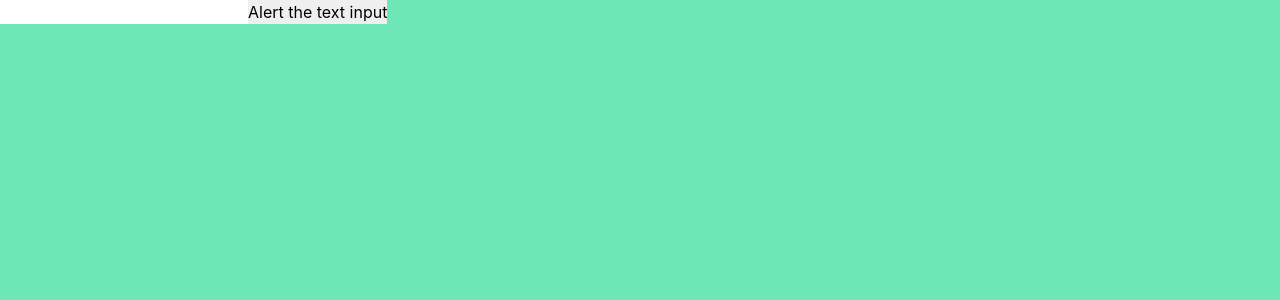
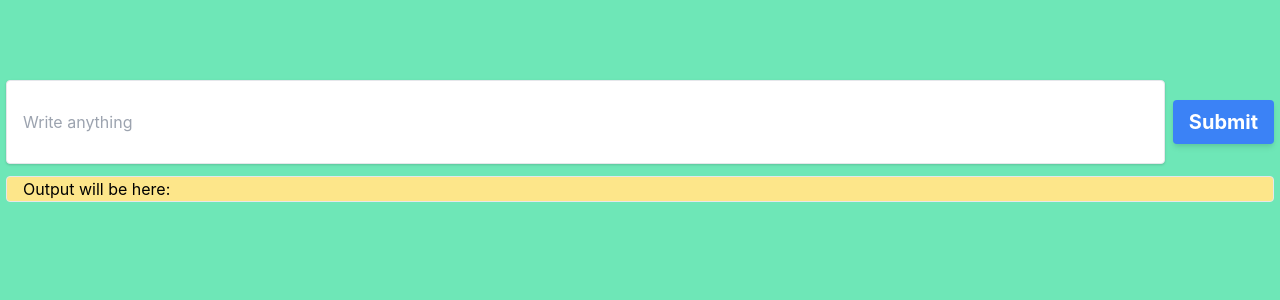
Before and after one commit to chetanbaruzo/Firstreacttailwind, a React (Create React App) app: page / in a window 1280 px wide. Shown: the top 300 px of the page. Built offline with nearby package versions, Linux system fonts and the light colour scheme.

Commit message:
fourth commit

```diff
--- a/src/Message.css
+++ b/src/Message.css
@@ -0,0 +1,27 @@
+/*    'xxs' : {'min': '300px', 'max': '474px'},
+      'xs' : {'min': '475px', 'max': '639px'},
+      'sm': {'min': '640px', 'max': '767px'},
+      'md': {'min': '768px', 'max': '1023px'},
+      'lg': {'min': '1024px', 'max': '1279px'},
+      'xl': {'min': '1280px', 'max': '1535px'},
+      '2xl': {'min': '1536px'}, */
+
+/*  xxs:
+        xs:
+        sm:
+        md:
+        lg:
+        xl:
+        2xl: */
+
+.inputtext {
+  @apply shadow appearance-none border rounded w-full pl-4 text-gray-700  focus:outline-none py-0;
+}
+
+.mainbutton {
+  @apply bg-blue-500 hover:bg-blue-700 text-white font-bold py-2 px-4 mb-5 ml-2 rounded focus:outline-none;
+}
+
+.outputtext {
+  @apply border rounded bg-yellow-200 mx-1.5 mt-3 pl-4;
+}
--- a/src/Message.js
+++ b/src/Message.js
@@ -2,22 +2,27 @@ import React from "react";
 import { Component } from "react";
 import ReactDom from "react-dom";
 import Messagechild from "./Messagechild";
+import "./Message.css";
 
 class Message extends React.Component {
-    constructor(props) {
-      super(props);
-      this.textInput = React.createRef();
-    }
+  state = { message: "" };
+  callbackFunction = (childData) => {
+    this.setState({ message: childData });
+  };
 
-    componentDidMount() {
-      console.log(this.textInput.current.value);
-    }
-
-    render() {
-      return (
-        <Messagechild ref={this.textInput} />
-      );
-    }
+  render() {
+    return (
+      <div>
+        {/* Create a callback function in the parent component.
+          This callback function will get the data from the child component.
+          Pass the callback function in the parent as a prop to the child component.
+          The child component calls the parent callback function using props.
+          */}
+        <Messagechild parentCallback={this.callbackFunction} />
+        <p className="outputtext">Output will be here: {this.state.message} </p>
+      </div>
+    );
   }
+}
 
 export default Message;
--- a/src/Messagechild.js
+++ b/src/Messagechild.js
@@ -1,30 +1,48 @@
 import React from "react";
 import { Component } from "react";
 import reactDom from "react-dom";
+import "./Message.css";
 
-class Messagechild extends React.Component {
+class Messagechild extends Component {
   constructor(props) {
     super(props);
-      // create a ref to store the textInput DOM element
-      this.myInput = React.createRef();
-      this.handleClick = this.handleClick.bind(this);
+
+    this.state = {
+      username: "",
+    };
+
+    this.updateInput = this.updateInput.bind(this);
+    this.handleSubmit = this.handleSubmit.bind(this);
   }
 
-    handleClick() {
-        alert("Input is " + this.myInput);
+  updateInput(event) {
+    this.setState({ username: event.target.value });
   }
 
+  handleSubmit = () => {
+    // paas the Data from Child to Parent use callback function
+    // Pass the callback function from the parent as a prop to the child component.
+    this.props.parentCallback(this.state.username);
+  };
+
   render() {
-      // tell React that we want to associate the <input> ref
-      // with the `textInput` that we created in the constructor
     return (
-        <div>
-        <input type="text" ref={this.myInput} />
+      <div className="flex mt-20 mb-auto mx-1.5 justify-center">
         <input
+          className="inputtext"
+          type="text"
+          onChange={this.updateInput}
+          placeholder="Write anything"
+        ></input>{" "}
+        {/* onChange is event Handler, when typed in, passes its current value to the updateInput function. */}
+        <button
+          className="mainbutton"
           type="button"
-          value="Alert the text input"
-          onClick={this.handleClick}
-        />
+          onClick={this.handleSubmit}
+        >
+          Submit
+        </button>{" "}
+        {/* onClick is event Handler, when click the button, it triggr the handleSubmit function. */}
       </div>
     );
   }
--- a/src/index.js
+++ b/src/index.js
@@ -9,7 +9,7 @@ import Messagechild from './Messagechild';
 
 ReactDOM.render(
   <React.StrictMode>
-    <Messagechild />
+    <Message />
   </React.StrictMode>,
   document.getElementById('root')
 );
```
Lines whose indentation alone changed are shown as unchanged.
